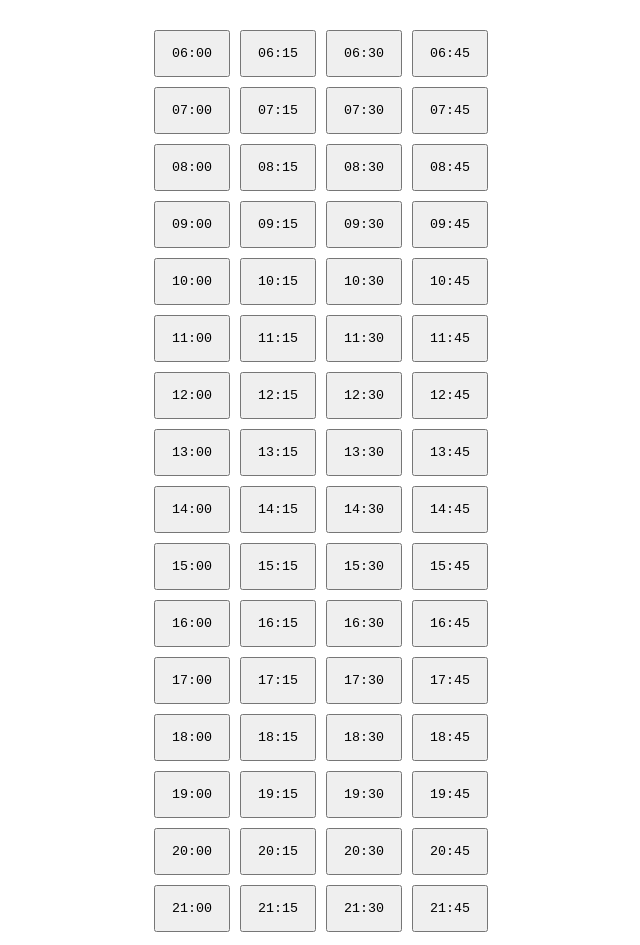
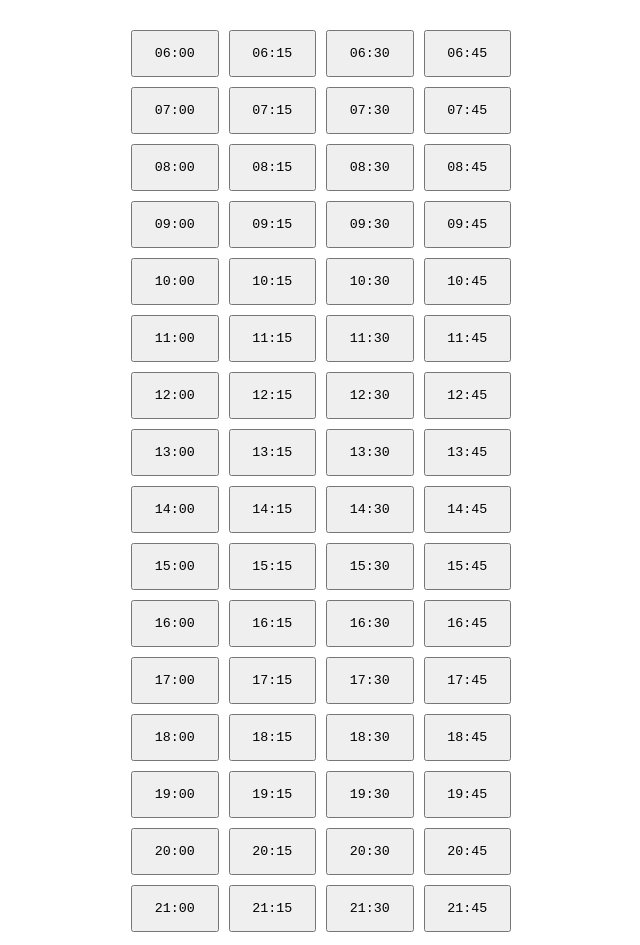
Before and after one commit to Musie-Otocisko/heater-clock, a plain HTML site: page index.html in a window 1280 px wide. Shown: the whole page, without its empty margins (319-959 px from the left). Drawn offline with nearby package versions, Linux system fonts and the light colour scheme.

Commit message:
Update index.html

```diff
--- a/index.html
+++ b/index.html
@@ -10,12 +10,14 @@
         crossorigin="anonymous"></script>
 
     <style type="text/css">
+        body {
+            margin: 0 auto;
+            max-width: 390px;
+        }
+
         #buttons {
-            display: flex;
-            flex-wrap: wrap;
-            justify-content: center;
-            margin: 0 auto;
-            max-width: 395px;
+            float: left;
+            width: 100%;
         }
 
         #target {
@@ -28,6 +30,7 @@
         button {
             font-family: monospace;
             margin: 5px;
+            width: calc(25% - 10px);
             padding: 14px 16px;
         }
 
```
